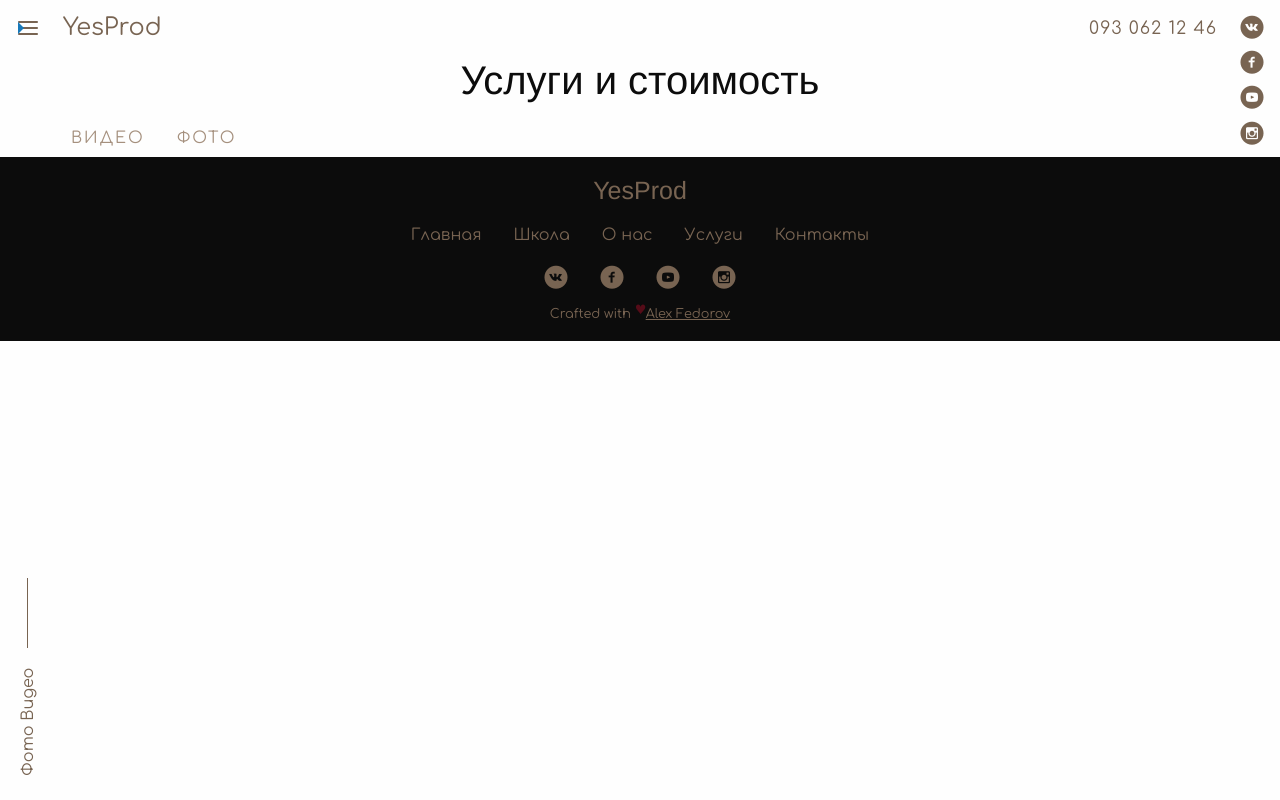
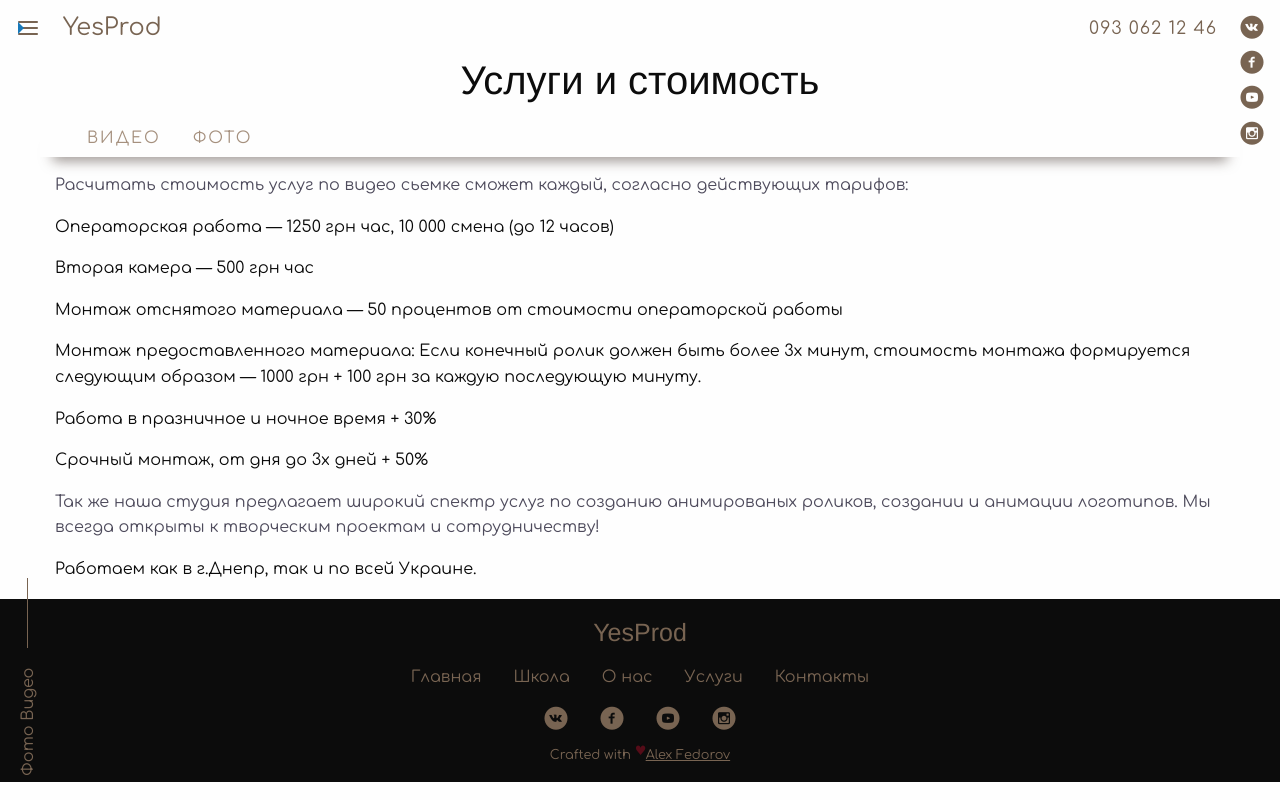
Before and after one commit to epater/YesProd, a website built with webpack: page services.html in a window 1280 px wide. Built offline with nearby package versions, Linux system fonts and the light colour scheme; files whose address does not match are found by name; a web font is replaced by a local one.

Commit message:
Create video & photo services

```diff
--- a/dev/sass/pages/_services.scss
+++ b/dev/sass/pages/_services.scss
@@ -1,6 +1,9 @@
 // Services page app
 // Stuff app title
 #stuff-app-title {
+	margin-bottom: 1rem;
+	padding: 0rem 1rem;
+	box-shadow: 0 1rem 0.8rem -0.8rem rgba(68, 55, 48, 0.6);
 	a {
 		color: $gruello;
 		text-transform: uppercase;
--- a/dev/sass/pages/_stuffs.scss
+++ b/dev/sass/pages/_stuffs.scss
@@ -21,3 +21,6 @@
 		color: $smoky-black;
 	}
 }
+.lighter {
+	color: $dark-liver;
+}
--- a/services.html
+++ b/services.html
@@ -58,7 +58,53 @@
 
 				<!-- Stuff app body -->
 				<div class="row">
+					<!-- Video services -->
+					<div class="small-12 columns">
+						<div class="lighter">
+							<p>Расчитать стоимость услуг по видео сьемке сможет каждый, согласно действующих тарифов:</p>
+						</div>
+						<div>
+							<p>Операторская работа — 1250 грн час, 10 000 смена (до 12 часов)</p>
+						</div>
+						<div>
+							<p>Вторая камера — 500 грн час</p>
+						</div>
+						<div>
+							<p>Монтаж отснятого материала — 50 процентов от стоимости операторской работы</p>
+						</div>
+						<div>
+							<p>Монтаж предоставленного материала: Если конечный ролик должен быть более 3х минут, стоимость монтажа формируется следующим образом — 1000 грн + 100 грн за каждую последующую минуту.</p>
+						</div>
+						<div>
+							<p>Работа в празничное и ночное время + 30%</p>
+						</div>
+						<div>
+							<p>Срочный монтаж, от дня до 3х дней + 50%</p>
+						</div>
+						<div class="lighter">
+							<p>Так же наша студия предлагает широкий спектр услуг по созданию анимированых роликов, создании и анимации логотипов.
+Мы всегда открыты к творческим проектам и сотрудничеству!</p>
+						</div>
+						<div>
+							<p>Работаем как в г.Днепр, так и по всей Украине.</p>
+						</div>
+					</div>
 
+					<!-- Photo services -->
+					<!-- <div class="small-12 columns">
+						<div class="lighter">
+							<p></p>
+						</div>
+						<div>
+							<p></p>
+						</div>
+						<div>
+							<p></p>
+						</div>
+						<div class="lighter">
+							<p></p>
+						</div> -->
+					</div>
 				</div>
 			</div>
 		</main>
```
Also changed, not shown: dev/sass/base/_queries.scss (+6 -1 lines), style.css.
